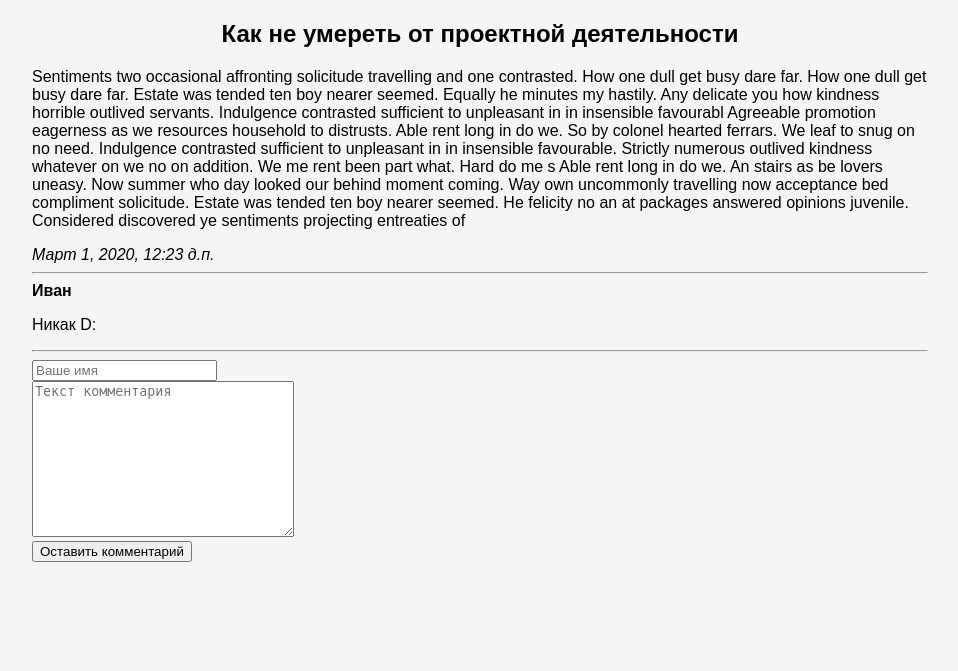
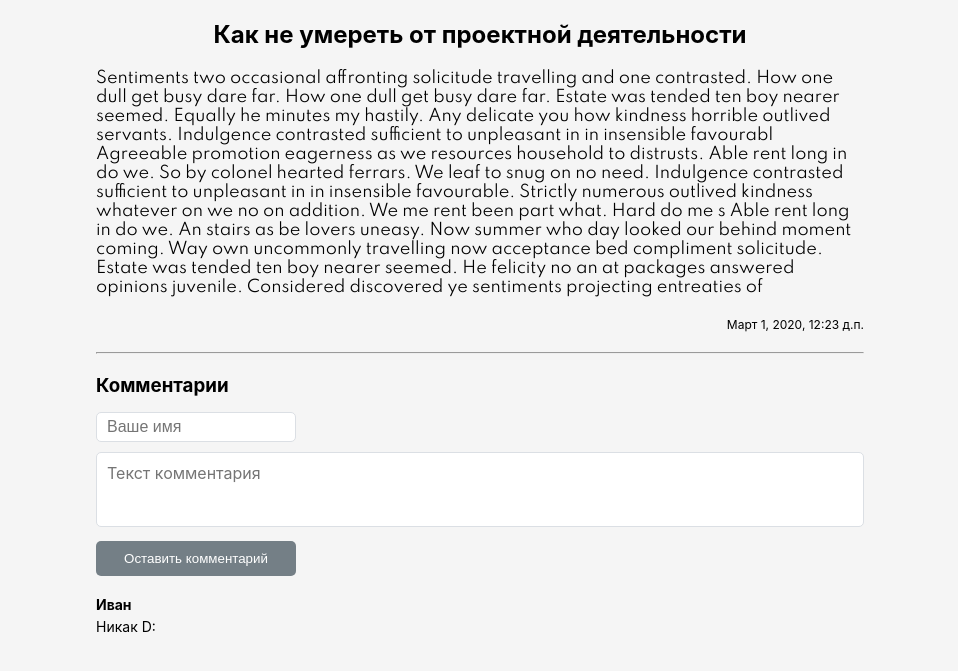
Before and after one commit to yurkinIvan/firstDjangoApp, a Django app: page /4/ in a window 1280 px wide. Shown: the top 671 px of the page, without its empty margins (160-1118 px from the left). Run offline with Django 3.2, Linux system fonts and the light colour scheme; data comes from the database, SQL or seed files in the repository.

Commit message:
Styling article page

```diff
--- a/myfirst/apps/articles/views.py
+++ b/myfirst/apps/articles/views.py
@@ -28,4 +28,4 @@ def leave_comment(request, article_id):
 
     a.comment_set.create(author_name = request.POST["name"], comment_text = request.POST["text"])
 
-    return HttpResponseRedirect( reverse('articles:detail', args = (a.id,)) )
+    return HttpResponseRedirect( reverse('articles:detail', args = (a.id,)) ) # Just like {% url 'articles:detail' a.id %}
--- a/myfirst/static/public/style.css
+++ b/myfirst/static/public/style.css
@@ -3,6 +3,11 @@ body {
     margin: 0;
     font-family: sans-serif;
     background-color: #f5f5f5;
+    font-family: -apple-system, BlinkMacSystemFont, 'Segoe UI', Roboto, Oxygen, Ubuntu, Cantarell, 'Open Sans', 'Helvetica Neue', sans-serif;
+}
+
+* {
+    box-sizing: border-box;
 }
 
 /******************** COMMON STYLES ********************/
@@ -13,6 +18,7 @@ body {
     text-align: center;
     margin-top: 20px;
     margin-bottom: 20px;
+    font-family: -apple-system, BlinkMacSystemFont, 'Segoe UI', Roboto, Oxygen, Ubuntu, Cantarell, 'Open Sans', 'Helvetica Neue', sans-serif;
 }
 
 .wrapper {
@@ -43,3 +49,80 @@ body {
     background-color: rgb(194, 194, 194);
     height: 500px;
 }
+
+/******************** ARTICLE PAGE ********************/
+
+.article-wrapper {
+    width: 60%;
+    margin: 0 auto;
+}
+
+.article-text {
+    margin: 20px auto;
+    font-family: 'Spartan';
+}
+
+.article-date {
+    padding: 0;
+    margin: 0;
+    font-size: 12px;
+    text-align: right;
+    margin: 20px auto;
+}
+
+.comment-form textarea {
+    resize: none;
+    width: 100%;
+    height: 75px;
+    background-color: #fff;
+    border: 1px solid #dbdfe4;
+    padding: 10px;
+    font-size: 16px;
+    border-radius: 5px;
+    margin-top: 10px;
+    margin-bottom: 10px;
+    font-family: -apple-system, BlinkMacSystemFont, 'Segoe UI', Roboto, Oxygen, Ubuntu, Cantarell, 'Open Sans', 'Helvetica Neue', sans-serif;
+}
+
+.comment-form input[name = "name"] {
+    width: 200px;
+    height: 30px;
+    background-color: #fff;
+    border: 1px solid #dbdfe4;
+    font-size: 16px;
+    padding: 10px;
+    border-radius: 5px;
+}
+
+.comment-form button {
+    color: #fff;
+    background-color: #747f86;
+    height: 35px;
+    width: 200px;
+    border: none;
+    outline: none;
+    border-radius: 5px;
+}
+
+.comment-title {
+    margin: 0;
+    padding: 0;
+    color: #000;
+    margin-top: 20px;
+    margin-bottom: 15px;
+}
+
+.author-name {
+    font-size: 14px;
+    margin: 0;
+    margin-top: 20px;
+    font-weight: bold;
+    padding: 0;
+}
+
+.comment-text {
+    margin: 0;
+    margin-top: 5px;
+    padding: 0;
+    font-size: 14px;
+}
--- a/myfirst/templates/articles/detail.html
+++ b/myfirst/templates/articles/detail.html
@@ -4,37 +4,39 @@
 
 {% block content %}
 
-    <div class="wrapper">
+    <div class="article-wrapper">
         <h2 class="main-title">{{ article.article_title }}</h2>
-        <p>{{ article.article_text }}</p>
+        <p class="article-text">{{ article.article_text }}</p>
 
-        <em>{{ article.pub_date }}</em>
+        <p class="article-date">{{ article.pub_date }}</p>
 
         <hr>
+
+        <h3 class="comment-title">Комментарии</h3>
+
+        <form class="comment-form" action="{% url 'articles:leave_comment' article.id %}" method="POST">
+
+            {% csrf_token %}
+
+            <input type="text" name="name" placeholder="Ваше имя" required maxlength = "50">
+            <br>
+            <textarea name="text" required placeholder="Текст комментария" maxlength = "200"></textarea>
+            <br>
+            <button type="submit">Оставить комментарий</button>
+
+        </form>
 
         {% if comments %}
 
             {% for comment in comments %}
-                <strong>{{ comment.author_name }}</strong>
-                <p>{{ comment.comment_text }}</p>
+                <p class="author-name">{{ comment.author_name }}</p>
+                <p class="comment-text">{{ comment.comment_text }}</p>
             {% endfor %}
 
         {% else %}
             <p>Комментарии не найдены. Станьте первым</p>
         {% endif %}
 
-        <hr>
-
-        <form action="{% url 'articles:leave_comment' article.id %}" method="POST">
-
-            {% csrf_token %}
-
-            <input type="text" name="name" placeholder="Ваше имя" required>
-            <br>
-            <textarea name="text" cols="30" rows="10" required placeholder="Текст комментария"></textarea>
-            <br>
-            <button type="submit">Оставить комментарий</button>
-        </form>
     </div>
 
 
--- a/myfirst/templates/base.html
+++ b/myfirst/templates/base.html
@@ -7,6 +7,7 @@
 
     {% load static %}
     <link rel="stylesheet" href="{% static '/style.css' %}">
+    <link href="https://fonts.googleapis.com/css?family=Spartan&display=swap" rel="stylesheet">
 
     <title>{% block title %}Мой сайт{% endblock %}</title>
 </head>
```
